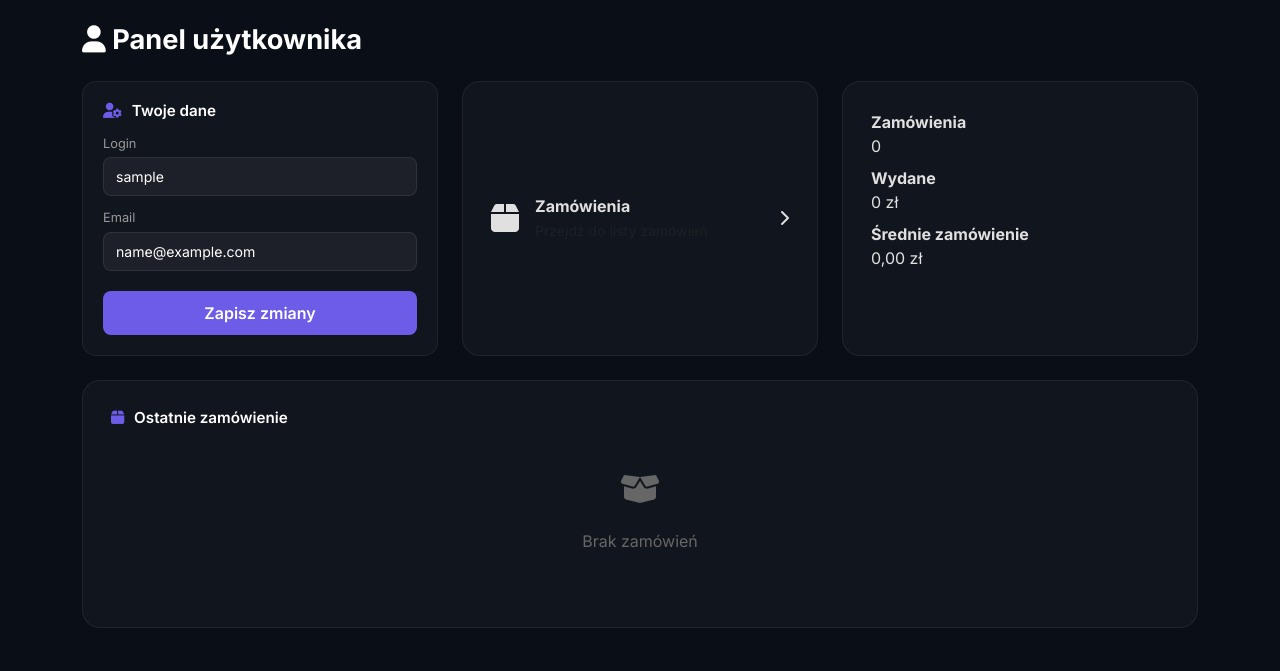
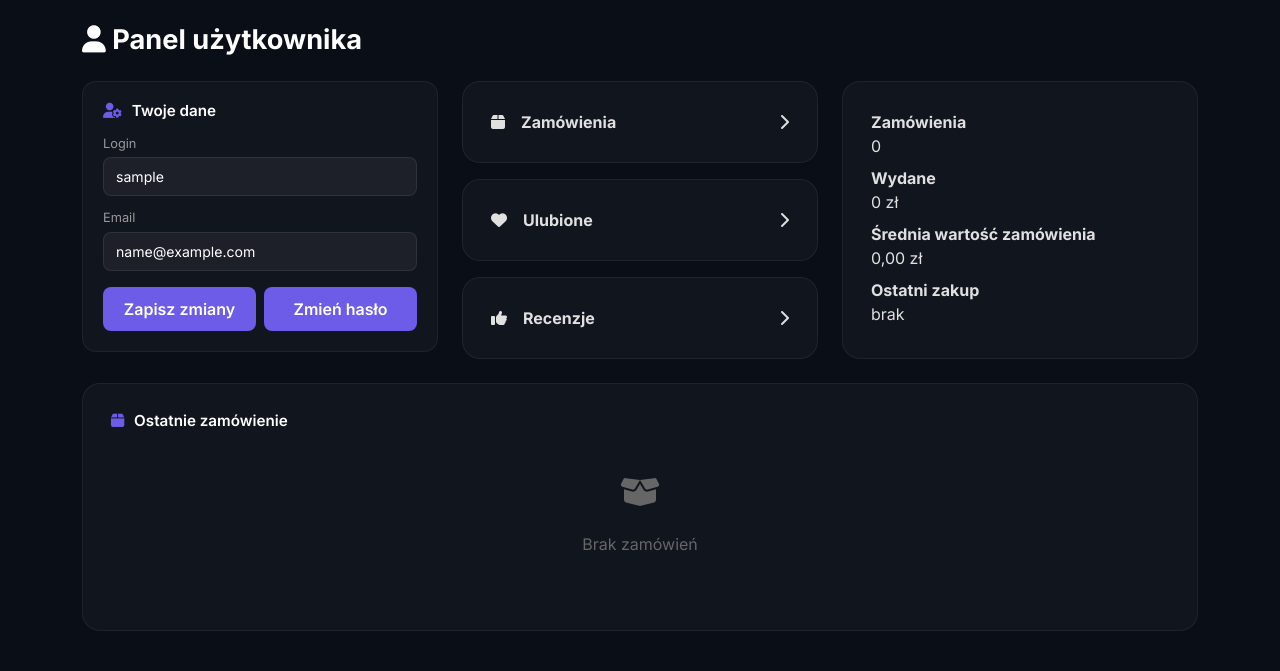
Before and after one commit to skveroo/sklep-django, a Django app: page /accounts/panel/ in a window 1280 px wide. Shown: the part 60-731 px from the top of the page. Run offline with Django 5.2, Linux system fonts and the light colour scheme; the visitor is signed in with stand-in values (Sample User, id 1); data that the repository does not hold is empty.

Commit message:
Poprawiony panel użytkownika, dodana zmiana hasła

```diff
--- a/SklepInternetowy/settings.py
+++ b/SklepInternetowy/settings.py
@@ -129,7 +129,8 @@ MEDIA_URL = '/media/'
 MEDIA_ROOT = BASE_DIR / 'media'
 
 # Dane do utworzonego maila
-EMAIL_BACKEND = 'django.core.mail.backends.smtp.EmailBackend'
+# EMAIL_BACKEND = 'django.core.mail.backends.smtp.EmailBackend'
+EMAIL_BACKEND = 'django.core.mail.backends.console.EmailBackend'
 EMAIL_HOST = 'sandbox.smtp.mailtrap.io'
 EMAIL_PORT = 2525
 EMAIL_HOST_USER = os.getenv('EMAIL_HOST_USER')
--- a/accounts/templates/accounts/panel.html
+++ b/accounts/templates/accounts/panel.html
@@ -1,24 +1,29 @@
 {% load static %}
+
 <!DOCTYPE html>
+
 <html lang="pl">
 <head>
     <meta charset="UTF-8">
     <title>Panel użytkownika</title>
 
+
 <link href="https://cdn.jsdelivr.net/npm/bootstrap@5.3.0/dist/css/bootstrap.min.css" rel="stylesheet">
 <link rel="stylesheet" href="https://cdnjs.cloudflare.com/ajax/libs/font-awesome/6.5.1/css/all.min.css">
 <link href="https://fonts.googleapis.com/css2?family=Inter:wght@300;400;500;600;700&display=swap" rel="stylesheet">
 <link rel="stylesheet" href="{% static 'accounts/style.css' %}">
+
+
 </head>
 
 <body>
 
-<!-- NAVBAR -->
 <nav class="shop-navbar">
     <div class="nav-container">
         <a class="nav-brand" href="{% url 'home' %}">
             <i class="fa-solid fa-store"></i> Sklep
         </a>
+
 
     <div class="nav-actions">
         {% if user.is_authenticated %}
@@ -36,13 +41,14 @@
         {% endif %}
     </div>
 </div>
+
+
 </nav>
 
-<!-- MAIN -->
 <main class="main-content">
     <div class="container mt-4">
 
-        <!-- Nagłówek -->
+
     <div class="mb-4">
         <h2 class="page-title">
             <i class="fa-solid fa-user"></i> Panel użytkownika
@@ -51,9 +57,6 @@
 
     <div class="row g-4">
 
-    <!-- 3 KAFELKI -->
-
-    <!-- LEWY - PROFIL -->
         <div class="col-lg-4">
             <div class="sidebar-card">
 
@@ -63,7 +66,7 @@
 
                 <form method="post" id="profile-form">
                     {% csrf_token %}
-
+                    <input type="hidden" name="action" value="update_profile">
                     <div class="filter-group">
                         <label>Login</label>
                         <input type="text" name="username" value="{{ user.username }}" class="filter-field">
@@ -84,37 +87,55 @@
                         </div>
                     {% endif %}
 
-                <button type="submit" class="filter-submit mt-2">
+                    <div class="d-flex gap-2 mt-2">
+                        <button type="submit" class="filter-submit w-50">
                             Zapisz zmiany
                         </button>
+
+                        <button type="button" class="filter-submit w-50"
+                                data-bs-toggle="modal" data-bs-target="#passwordModal">
+                            Zmień hasło
+                        </button>
+                    </div>
                 </form>
 
             </div>
         </div>
 
-    <!-- ŚRODKOWY - LINK DO ZAMÓWIEŃ -->
-    <div class="col-lg-4">
+        <div class="col-lg-4 d-flex flex-column gap-3">
+
             <a href="{% url 'my_orders' %}" class="text-decoration-none">
-            <div class="detail-card h-100 d-flex align-items-center justify-content-between">
+                <div class="detail-card d-flex align-items-center justify-content-between">
+                    <div class="d-flex align-items-center gap-3">
+                        <i class="fa-solid fa-box"></i>
+                        <div class="fw-bold">Zamówienia</div>
+                    </div>
+                    <i class="fa-solid fa-chevron-right"></i>
+                </div>
+            </a>
 
+            <a href="{% url 'my_favorites' %}" class="text-decoration-none">
+                <div class="detail-card d-flex align-items-center justify-content-between">
                     <div class="d-flex align-items-center gap-3">
-                    <i class="fa-solid fa-box fa-2x"></i>
+                        <i class="fa-solid fa-heart"></i>
+                        <div class="fw-bold">Ulubione</div>
+                    </div>
+                    <i class="fa-solid fa-chevron-right"></i>
+                </div>
+            </a>
 
-                    <div>
-                        <div class="fw-bold">Zamówienia</div>
-                        <small class="text-muted">
-                            Przejdź do listy zamówień
-                        </small>
+            <a href="#" class="text-decoration-none">
+                <div class="detail-card d-flex align-items-center justify-content-between">
+                    <div class="d-flex align-items-center gap-3">
+                        <i class="fa-solid fa-thumbs-up"></i>
+                        <div class="fw-bold">Recenzje</div>
                     </div>
+                    <i class="fa-solid fa-chevron-right"></i>
+                </div>
+            </a>
+
         </div>
 
-                <i class="fa-solid fa-chevron-right"></i>
-
-            </div>
-        </a>
-    </div>
-
-    <!-- PRAWY - STATYSTYKI -->
         <div class="col-lg-4">
             <div class="detail-card h-100">
 
@@ -131,8 +152,26 @@
                     </div>
 
                     <div>
-                    <div class="fw-bold">Średnie zamówienie</div>
+                        <div class="fw-bold">Średnia wartość zamówienia</div>
                         <div>{{ stats.avg_order_value|floatformat:2 }} zł</div>
+                    </div>
+
+                    <div>
+                        <div class="fw-bold">Ostatni zakup</div>
+
+                        {% if days_since_last_order is not None %}
+                            <div>
+                                {% if days_since_last_order == 0 %}
+                                    dzisiaj
+                                {% elif days_since_last_order == 1 %}
+                                    1 dzień temu
+                                {% else %}
+                                    {{ days_since_last_order }} dni temu
+                                {% endif %}
+                            </div>
+                        {% else %}
+                            <div>brak</div>
+                        {% endif %}
                     </div>
 
                 </div>
@@ -140,7 +179,6 @@
             </div>
         </div>
 
-    <!-- OSTATNIE ZAMÓWIENIE (CAŁA SZEROKOŚĆ) -->
         <div class="col-12">
             <div class="detail-card">
 
@@ -223,13 +261,14 @@
 
     </div>
 </div>
+
+
 </main>
 
-
-<!-- MODAL -->
 <div class="modal fade custom-modal" id="confirmModal" tabindex="-1">
     <div class="modal-dialog">
         <div class="modal-content">
+
 
         <div class="modal-header">
             <h5 class="modal-title">Potwierdzenie</h5>
@@ -256,8 +295,54 @@
 
     </div>
 </div>
+
+
 </div>
+
+<div class="modal fade custom-modal" id="passwordModal" tabindex="-1">
+    <div class="modal-dialog">
+        <div class="modal-content">
+
+
+        <div class="modal-header">
+            <h5 class="modal-title">Zmiana hasła</h5>
+            <button type="button" class="btn-close" data-bs-dismiss="modal"></button>
+        </div>
+
+        <div class="modal-body">
+            <form method="post" id="password-form">
+                {% csrf_token %}
+                <input type="hidden" name="action" value="change_password">
+
+                <div class="filter-group">
+                    <label>Stare hasło</label>
+                    <input type="password" name="old_password" class="filter-field">
+                </div>
+
+                <div class="filter-group">
+                    <label>Nowe hasło</label>
+                    <input type="password" name="new_password" class="filter-field">
+                </div>
+
+                <div class="filter-group">
+                    <label>Powtórz nowe hasło</label>
+                    <input type="password" name="new_password2" class="filter-field">
+                </div>
+
+                <button type="submit" class="filter-submit w-100 mt-2">
+                    Zmień hasło
+                </button>
+            </form>
+        </div>
+
+    </div>
+</div>
+
+
+</div>
+
 <script src="https://cdn.jsdelivr.net/npm/bootstrap@5.3.0/dist/js/bootstrap.bundle.min.js"></script>
+
 <script>
     const form = document.getElementById('profile-form');
     const modal = new bootstrap.Modal(document.getElementById('confirmModal'));
@@ -265,22 +350,19 @@ const modal = new bootstrap.Modal(document.getElementById('confirmModal'));
     form.addEventListener('submit', function(e) {
         e.preventDefault();
 
-    // pobierz dane z inputów
         const username = form.querySelector('[name="username"]').value;
         const email = form.querySelector('[name="email"]').value;
 
-    // wpisz do popupa
         document.getElementById('confirm-username').textContent = username;
         document.getElementById('confirm-email').textContent = email;
 
-    // pokaż modal
         modal.show();
     });
 
-// klik "Tak"
     document.getElementById('confirm-submit').addEventListener('click', function() {
         form.submit();
     });
 </script>
+
 </body>
 </html>
--- a/accounts/views.py
+++ b/accounts/views.py
@@ -1,9 +1,6 @@
-from django.shortcuts import render, redirect
+from django.contrib.auth import update_session_auth_hash
 from django.contrib.auth import authenticate, login, logout
 from django.contrib.auth.models import User
-from django.shortcuts import render, redirect
-from django.contrib.auth.models import User
-from django.contrib.auth import login
 from django.contrib.auth.password_validation import validate_password
 from django.core.exceptions import ValidationError
 from django.core.mail import send_mail
@@ -11,10 +8,11 @@ from django.contrib.auth.tokens import default_token_generator
 from django.utils.http import urlsafe_base64_encode, urlsafe_base64_decode
 from django.utils.encoding import force_bytes, force_str
 from django.http import HttpResponse
-from django.db.models import Sum, Count
+from django.db.models import Sum
 from django.shortcuts import render, redirect
 from django.contrib.auth.decorators import login_required
 from shop.models import Order
+from django.utils import timezone
 
 def login_view(request):
     if request.method == "POST":
@@ -83,11 +81,9 @@ def register_view(request):
         uid = urlsafe_base64_encode(force_bytes(user.pk))
         token = default_token_generator.make_token(user)
         domain = request.get_host()
-        link = f"http://{domain}/account/activate/{uid}/{token}"
+        print(uid, token)
+        link = f"http://{domain}/accounts/activate/{uid}/{token}/"
 
-        text = (f"Cześć {username}!\n"
-                f"Aby aktywować swoje konto kliknij w link:\n"
-                f"{link}")
         send_mail(
             subject="Weryfikacja nowego użytkownika",
             message=(f"Cześć {username}!\n"
@@ -105,9 +101,9 @@ def register_view(request):
 
 @login_required
 def panel_view(request):
+
     user = request.user
 
-    # pobranie zamówień użytkownika
     orders = Order.objects.filter(user=user).order_by('-created_at')
 
     stats = {
@@ -117,38 +113,91 @@ def panel_view(request):
                                "total_price__sum"] / orders.count() if orders.exists() else 0,
     }
 
+    last_order = (
+        Order.objects
+        .filter(user=user)
+        .order_by('-created_at')
+        .first()
+    )
+
+    days_since_last_order = None
+
+    if last_order:
+        delta = timezone.now() - last_order.created_at
+        days_since_last_order = delta.days
+
     if request.method == "POST":
-        username = request.POST.get("username", "").strip()
-        email = request.POST.get("email", "").strip()
+        action = request.POST.get("action")
+        if action == "update_profile":
 
-        errors = []
+            username = request.POST.get("username", "").strip()
+            email = request.POST.get("email", "").strip()
 
-        if not username:
-            errors.append("Login nie może być pusty.")
+            errors = []
 
-        if len(username) < 3:
-            errors.append("Login musi mieć co najmniej 3 znaki.")
+            if not username:
+                errors.append("Login nie może być pusty.")
 
-        from django.contrib.auth.models import User
-        if User.objects.filter(username=username).exclude(id=user.id).exists():
-            errors.append("Taki login już istnieje.")
+            if len(username) < 3:
+                errors.append("Login musi mieć co najmniej 3 znaki.")
 
-        if errors:
-            return render(request, "accounts/panel.html", {
-                "errors": errors,
-                "orders": orders
-            })
+            from django.contrib.auth.models import User
+            if User.objects.filter(username=username).exclude(id=user.id).exists():
+                errors.append("Taki login już istnieje.")
 
-        user.username = username
-        user.email = email
-        user.save()
+            if errors:
+                return render(request, "accounts/panel.html", {
+                    "errors": errors,
+                    "orders": orders
+                })
 
-        return redirect("panel")
+            user.username = username
+            user.email = email
+            user.save()
+
+            return redirect("panel")
+        elif action == "change_password":
+            old_password = request.POST.get("old_password", "")
+            new_password = request.POST.get("new_password", "")
+            new_password2 = request.POST.get("new_password2", "")
+
+            errors = []
+
+            if not user.check_password(old_password):
+                errors.append("Stare hasło jest nieprawidłowe.")
+
+            if new_password != new_password2:
+                errors.append("Hasła się różnią.")
+
+            from django.contrib.auth.password_validation import validate_password
+            from django.core.exceptions import ValidationError
+
+            try:
+                validate_password(new_password, user)
+            except ValidationError as e:
+                errors.extend(e.messages)
+
+            if errors:
+                return render(request, "accounts/panel.html", {
+                    "errors": errors,
+                    "orders": orders,
+                    "stats": stats
+                })
+
+            user.set_password(new_password)
+            user.save()
+
+            from django.contrib.auth import update_session_auth_hash
+            update_session_auth_hash(request, user)
+
+            return redirect("panel")
 
     return render(request, "accounts/panel.html", {
         "orders": orders,
-        "stats": stats
+        "stats": stats,
+        "days_since_last_order": days_since_last_order
     })
+
 
 def activate_account(request, uidb64, token):
     try:
```
Also changed, not shown: accounts/templates/accounts/login.html (+11 -13 lines), accounts/templates/accounts/register.html (+17 -19 lines). Lines whose indentation alone changed are shown as unchanged.
